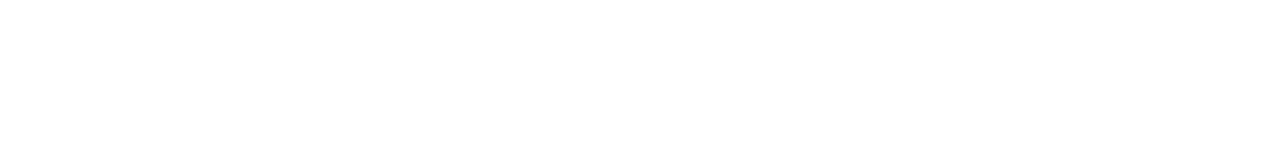
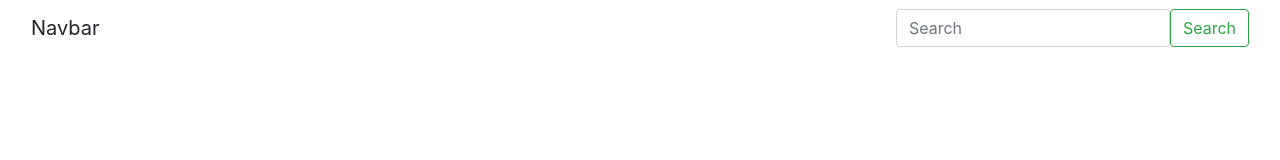
Before and after one commit to Ddhanunjay/My-First-lean-prog, a plain HTML site: page Index.html in a window 1280 px wide. Drawn offline with nearby package versions, Linux system fonts and the light colour scheme.

Commit message:
Added the nav for prjt

```diff
--- a/Index.html
+++ b/Index.html
@@ -6,8 +6,17 @@
     <title>
         My First project
     </title>
+    <link rel="stylesheet" href="https://cdn.jsdelivr.net/npm/bootstrap@4.0.0/dist/css/bootstrap.min.css" integrity="sha384-Gn5384xqQ1aoWXA+058RXPxPg6fy4IWvTNh0E263XmFcJlSAwiGgFAW/dAiS6JXm" crossorigin="anonymous">
 </head>
 <body>
-
+    <nav class="navbar bg-body-tertiary">
+        <div class="container-fluid">
+          <a class="navbar-brand">Navbar</a>
+          <form class="d-flex" role="search">
+            <input class="form-control me-2" type="search" placeholder="Search" aria-label="Search">
+            <button class="btn btn-outline-success" type="submit">Search</button>
+          </form>
+        </div>
+      </nav>
 </body>
 </html>
```
